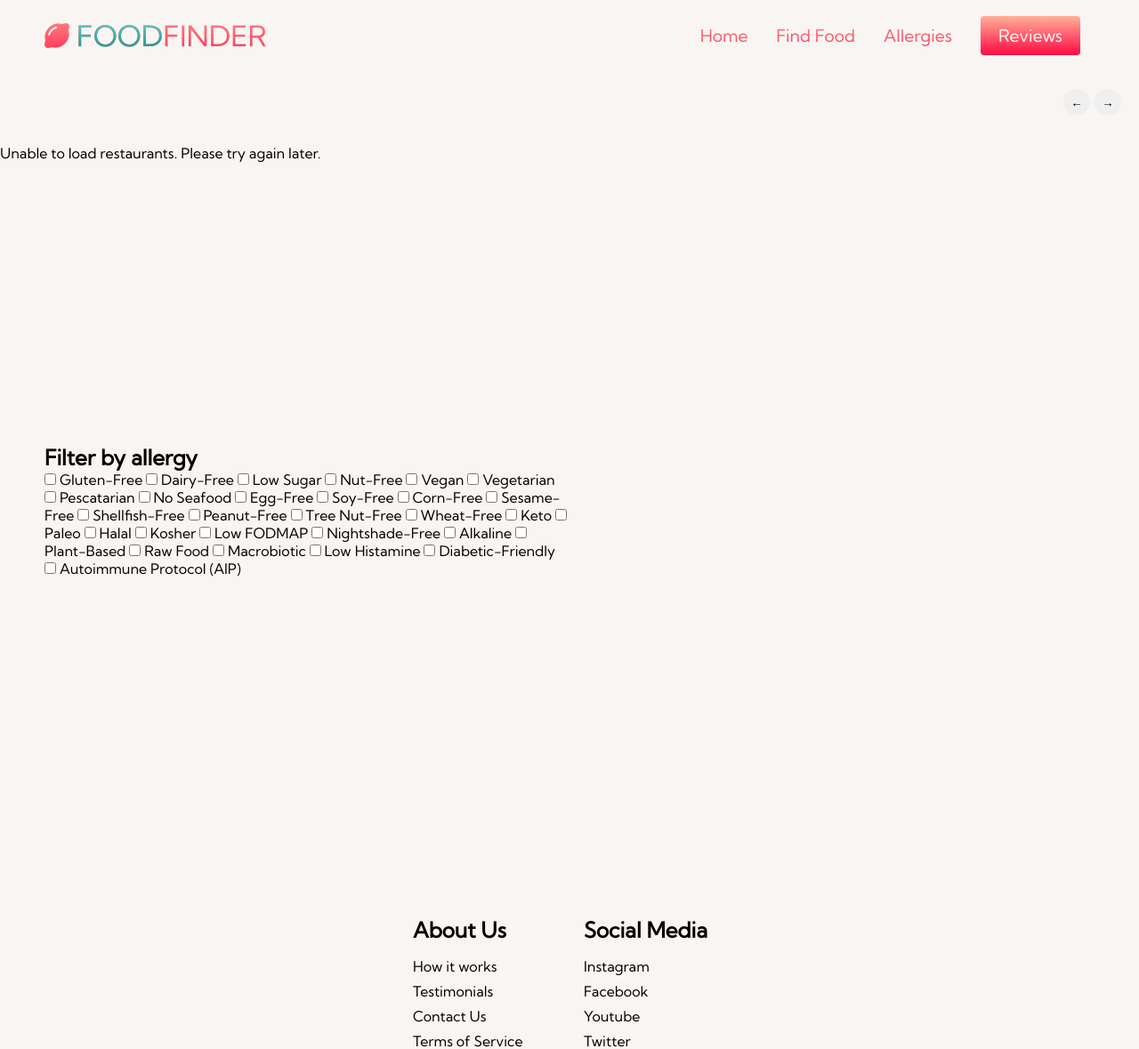
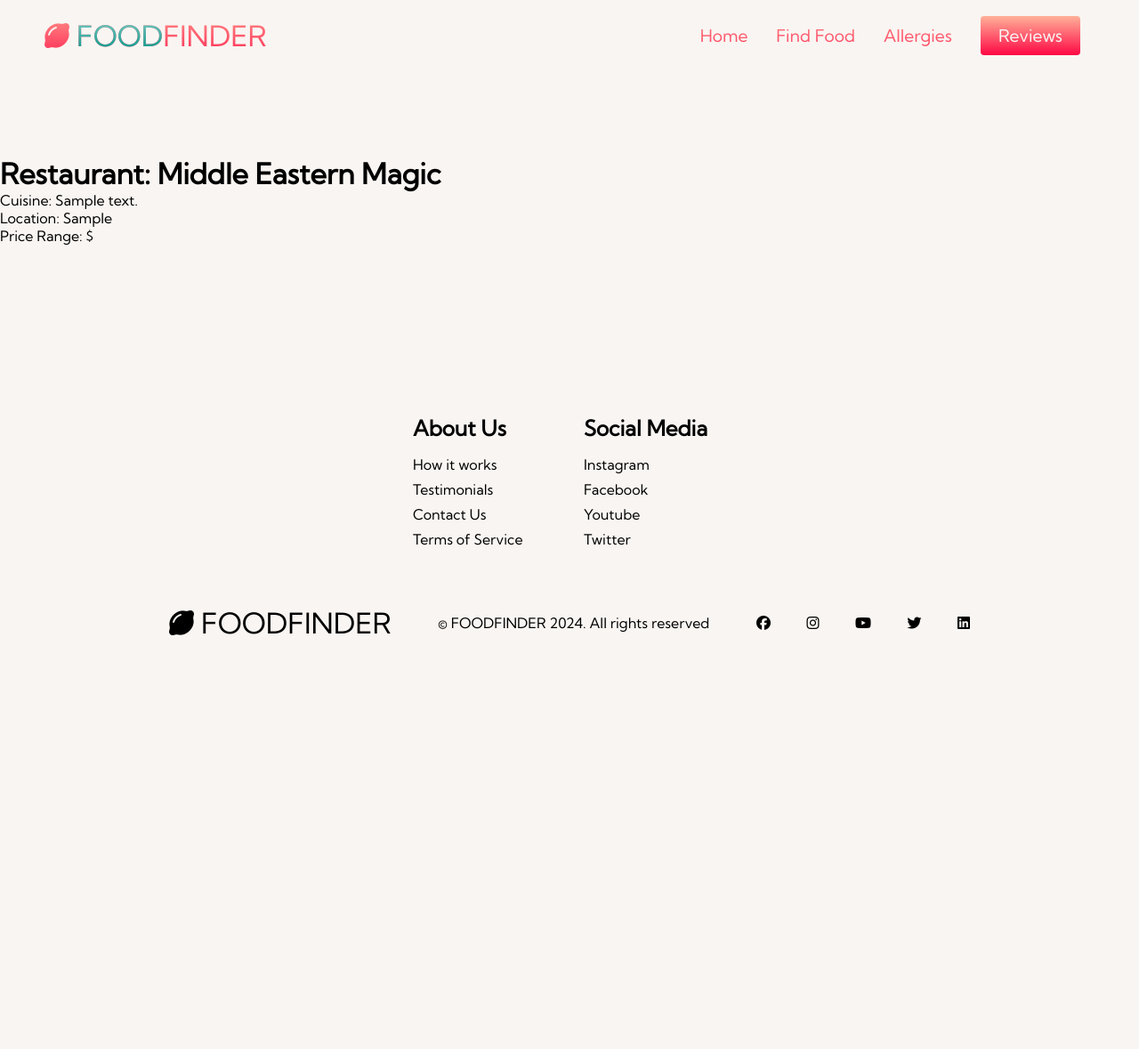
Before and after one commit to LiamMurr/Food_App, a Node server app: page /restaurants in a window 1280 px wide. Shown: the top 1179 px of the page at 89% size. After the commit the page ends 714 px from the top, so only its background shows below. Run offline with Node 20, Linux system fonts and the light colour scheme; tables that the repository leaves empty hold one stand-in row (values such as "Sample post"); some libraries are stand-ins or nearby versions.

Commit message:
Sort mongo bug

```diff
--- a/app.js
+++ b/app.js
@@ -1,48 +1,37 @@
-const express = require('express');
-const path = require("path");
-const mongoose = require("mongoose");
-const ejsMate = require('ejs-mate');
-// const fs = require("fs");
+const express = require("express")
+const path = require("path")
+const mongoose = require("mongoose")
+const ejsMate = require("ejs-mate")
 
+const homeRoutes = require("./routes/home")
 
-const homeRoutes = require('./routes/home');
-const restaurantsRoutes = require('./routes/restaurants')
+mongoose
+  .connect("mongodb://127.0.0.1:27017/food-finder")
+  .then(() => console.log("Database connected"))
+  .catch((err) => console.error("Database connection error:", err))
 
-mongoose.connect('mongodb://127.0.0.1:27017/food-finder');
-const db = mongoose.connection;
-db.on("error", console.error.bind(console, "connection error:"));
-db.once("open", () => {
-  console.log("Database connected");
-});
+const app = express()
 
-const app = express();
+app.engine("ejs", ejsMate)
+app.set("view engine", "ejs")
+app.set("views", path.join(__dirname, "views"))
 
-app.engine("ejs", ejsMate);
-app.set("view engine", "ejs");
-app.set("views", path.join(__dirname, "views"));
+app.use(express.urlencoded({ extended: true }))
+app.use(express.static(path.join(__dirname, "public")))
 
-app.use(express.urlencoded({ extended: true }));
-app.use(express.static(path.join(__dirname, "public")));
+app.use("/", homeRoutes)
 
-app.use('/', homeRoutes);
-// app.use('/', restaurantsRoutes) Second router for restaurant page?
+// 404 handler
+app.use((req, res, next) => {
+  res.status(404).send("Sorry, that route doesn't exist.")
+})
 
+// Error handler
 app.use((err, req, res, next) => {
-    const { statusCode = 500 } = err;
-
-    if (err.name === "ValidationError") {
-        console.log(err.name);
-        return res.status(statusCode).render("error", { err });
-    }
-
-    if (err.name === "CastError") {
-        console.log(err.name);
-        return res.status(statusCode).render("error", { err });
-    }
-
-    res.status(statusCode).render("error", { err });
-});
+  console.error(err.stack)
+  res.status(500).send("Something broke! Error: " + err.message)
+})
 
 app.listen(3000, () => {
-    console.log('Serving on port 3000');
+  console.log("Serving on port 3000")
 })
--- a/public/javascript/slider.js
+++ /dev/null
@@ -1,112 +0,0 @@
-"use strict";
-
-let allRestaurants = []; // Global variable to store all restaurants
-
-// Restaurant Loading Function
-async function loadRestaurants() {
-  try {
-    const response = await fetch("./restaurants.json");
-
-    if (!response.ok) {
-      throw new Error(`HTTP error! status: ${response.status}`);
-    }
-
-    const restaurants = await response.json();
-    allRestaurants = restaurants;
-    updateRestaurantDisplay(restaurants);
-
-    return restaurants;
-  } catch (error) {
-    console.error("Error loading the restaurant data:", error);
-    document.querySelector(".restaurants-container").innerHTML = `<p>Unable to load restaurants. Please try again later.</p>`;
-    throw error;
-  }
-}
-
-// Filter Restaurants
-function setupAllergyFilter() {
-  const filterForm = document.getElementById("filter-form");
-
-  filterForm.addEventListener("change", () => {
-    const selectedDiets = Array.from(filterForm.querySelectorAll("input:checked")).map((input) => input.value);
-
-    const filteredRestaurants = allRestaurants.filter((restaurant) => {
-      if (selectedDiets.length === 0) return true;
-
-      return selectedDiets.every((diet) => {
-        switch (diet) {
-          case "gluten-free":
-            return restaurant.allergySpecifications.glutenFree;
-          case "dairy-free":
-            return restaurant.allergySpecifications.dairyFree;
-          case "nut-free":
-            return restaurant.allergySpecifications.nutFree;
-          case "low-sugar":
-            return restaurant.allergySpecifications.lowSugar;
-          case "vegan":
-            return restaurant.allergySpecifications.vegan;
-          case "no-seafood":
-            return restaurant.allergySpecifications.noSeafood;
-          default:
-            return false;
-        }
-      });
-    });
-
-    updateRestaurantDisplay(filteredRestaurants);
-  });
-}
-
-function updateRestaurantDisplay(restaurants) {
-  const container = document.querySelector(".restaurants-container");
-  container.innerHTML = "";
-
-  restaurants.forEach((restaurant) => {
-    const restaurantCard = document.createElement("div");
-    restaurantCard.classList.add("restaurant-card");
-
-    const allergySpecs = Object.entries(restaurant.allergySpecifications)
-      .filter(([_, value]) => value)
-      .map(([key]) => key.replace(/([A-Z])/g, " $1").replace(/^./, (str) => str.toUpperCase()))
-      .join(", ");
-
-    restaurantCard.innerHTML = `
-      <img src="${restaurant.image}" alt="${restaurant.name}">
-      <h2>${restaurant.name}</h2>
-      <p class="one">${restaurant.cuisine} | ${restaurant.priceRange}</p>
-      <p class="allergy-info">${allergySpecs || "No specific allergy options"}</p>
-    `;
-
-    container.appendChild(restaurantCard);
-  });
-}
-
-// Scrolling Function
-function setupScrolling() {
-  const prevBtn = document.querySelector(".prev-btn");
-  const nextBtn = document.querySelector(".next-btn");
-  const container = document.querySelector(".restaurants-container");
-
-  if (!prevBtn || !nextBtn || !container) return;
-
-  let scrollPosition = 0;
-  const scrollWidth = 1420;
-
-  nextBtn.addEventListener("click", () => {
-    scrollPosition += scrollWidth;
-    container.style.transform = `translateX(-${scrollPosition}px)`;
-  });
-
-  prevBtn.addEventListener("click", () => {
-    scrollPosition = Math.max(0, scrollPosition - scrollWidth);
-    container.style.transform = `translateX(-${scrollPosition}px)`;
-  });
-}
-
-// Initialize Everything
-document.addEventListener('DOMContentLoaded', () => {
-  loadRestaurants().then(() => {
-    setupAllergyFilter();
-    setupScrolling();
-  }).catch(error => console.error("Initialization failed:", error));
-});
--- a/routes/home.js
+++ b/routes/home.js
@@ -1,13 +1,16 @@
 const express = require("express");
 const router = express.Router();
+const Restaurants = require('../models/restaurant.js')
 
 
 router.get('/', (req, res) => {
     res.render('restaurants/home')
 });
 
-router.get('/restaurants', (req, res) => {
-    res.render('restaurants/show')
+router.get('/restaurants', async (req, res) => {
+    const restaurant = await Restaurants.findOne({ name : "Middle Eastern Magic" });
+    console.log(restaurant.name);
+    res.render('restaurants/show', { restaurant })
 });
 
 
--- a/views/layouts/boilerplate.ejs
+++ b/views/layouts/boilerplate.ejs
@@ -33,10 +33,5 @@
   <%- include('../partials/footer') %>
 
   <script src="../javascript/slider.js"></script> <!-- MAP / SLIDER / NAVBAR -->
-  <script
-  src="https://maps.googleapis.com/maps/api/js?key=AIzaSyCBuZs0_dwAhLryI9JLcwkL_YoUXmhhk8Q&callback=initMap&libraries=places"
-  async
-  defer
-></script>
   </body>
 </html>
--- a/views/restaurants/show.ejs
+++ b/views/restaurants/show.ejs
@@ -1,140 +1,9 @@
 <% layout('layouts/boilerplate') %>
 
-<!-- Filter Section-->
-
-    <div class="listings">
-        <div class="btn-holder">
-          <button class="prev-btn">←</button>
-          <button class="next-btn">→</button>
-        </div>
-        <div class="slider">
-          <div class="restaurants-container">
-            <!-- cards will be added here -->
-          </div>
-        </div>
-      </div>
 
 
-      <main class="main__container">
-        <div class="filter">
-          <h2>Filter by allergy</h2>
-          <form id="filter-form">
-            <label>
-              <input type="checkbox" name="diet" value="gluten-free" />
-              Gluten-Free
-            </label>
-            <label>
-              <input type="checkbox" name="diet" value="dairy-free" />
-              Dairy-Free
-            </label>
-            <label>
-              <input type="checkbox" name="diet" value="low-sugar" />
-              Low Sugar
-            </label>
-            <label>
-              <input type="checkbox" name="diet" value="nut-free" />
-              Nut-Free
-            </label>
-            <label>
-              <input type="checkbox" name="diet" value="vegan" />
-              Vegan
-            </label>
-            <label>
-              <input type="checkbox" name="diet" value="vegetarian" />
-              Vegetarian
-            </label>
-            <label>
-              <input type="checkbox" name="diet" value="pescatarian" />
-              Pescatarian
-            </label>
-            <label>
-              <input type="checkbox" name="diet" value="no-seafood" />
-              No Seafood
-            </label>
-            <label>
-              <input type="checkbox" name="diet" value="egg-free" />
-              Egg-Free
-            </label>
-            <label>
-              <input type="checkbox" name="diet" value="soy-free" />
-              Soy-Free
-            </label>
-            <label>
-              <input type="checkbox" name="diet" value="corn-free" />
-              Corn-Free
-            </label>
-            <label>
-              <input type="checkbox" name="diet" value="sesame-free" />
-              Sesame-Free
-            </label>
-            <label>
-              <input type="checkbox" name="diet" value="shellfish-free" />
-              Shellfish-Free
-            </label>
-            <label>
-              <input type="checkbox" name="diet" value="peanut-free" />
-              Peanut-Free
-            </label>
-            <label>
-              <input type="checkbox" name="diet" value="tree-nut-free" />
-              Tree Nut-Free
-            </label>
-            <label>
-              <input type="checkbox" name="diet" value="wheat-free" />
-              Wheat-Free
-            </label>
-            <label>
-              <input type="checkbox" name="diet" value="keto" />
-              Keto
-            </label>
-            <label>
-              <input type="checkbox" name="diet" value="paleo" />
-              Paleo
-            </label>
-            <label>
-              <input type="checkbox" name="diet" value="halal" />
-              Halal
-            </label>
-            <label>
-              <input type="checkbox" name="diet" value="kosher" />
-              Kosher
-            </label>
-            <label>
-              <input type="checkbox" name="diet" value="fodmap-friendly" />
-              Low FODMAP
-            </label>
-            <label>
-              <input type="checkbox" name="diet" value="nightshade-free" />
-              Nightshade-Free
-            </label>
-            <label>
-              <input type="checkbox" name="diet" value="alkaline" />
-              Alkaline
-            </label>
-            <label>
-              <input type="checkbox" name="diet" value="plant-based" />
-              Plant-Based
-            </label>
-            <label>
-              <input type="checkbox" name="diet" value="raw-food" />
-              Raw Food
-            </label>
-            <label>
-              <input type="checkbox" name="diet" value="macrobiotic" />
-              Macrobiotic
-            </label>
-            <label>
-              <input type="checkbox" name="diet" value="low-histamine" />
-              Low Histamine
-            </label>
-            <label>
-              <input type="checkbox" name="diet" value="diabetic-friendly" />
-              Diabetic-Friendly
-            </label>
-            <label>
-              <input type="checkbox" name="diet" value="autoimmune-protocol" />
-              Autoimmune Protocol (AIP)
-            </label>
-          </form>
-        </div>
-      </main>
+
+<h1>Restaurant: <%= restaurant.name %></h1>
+<p>Cuisine: <%= restaurant.cuisine %></p>
+<p>Location: <%= restaurant.location %></p>
+<p>Price Range: <%= restaurant.price %></p>
```
Also changed, not shown: routes/restaurants.js (deleted, +0 -14 lines).
